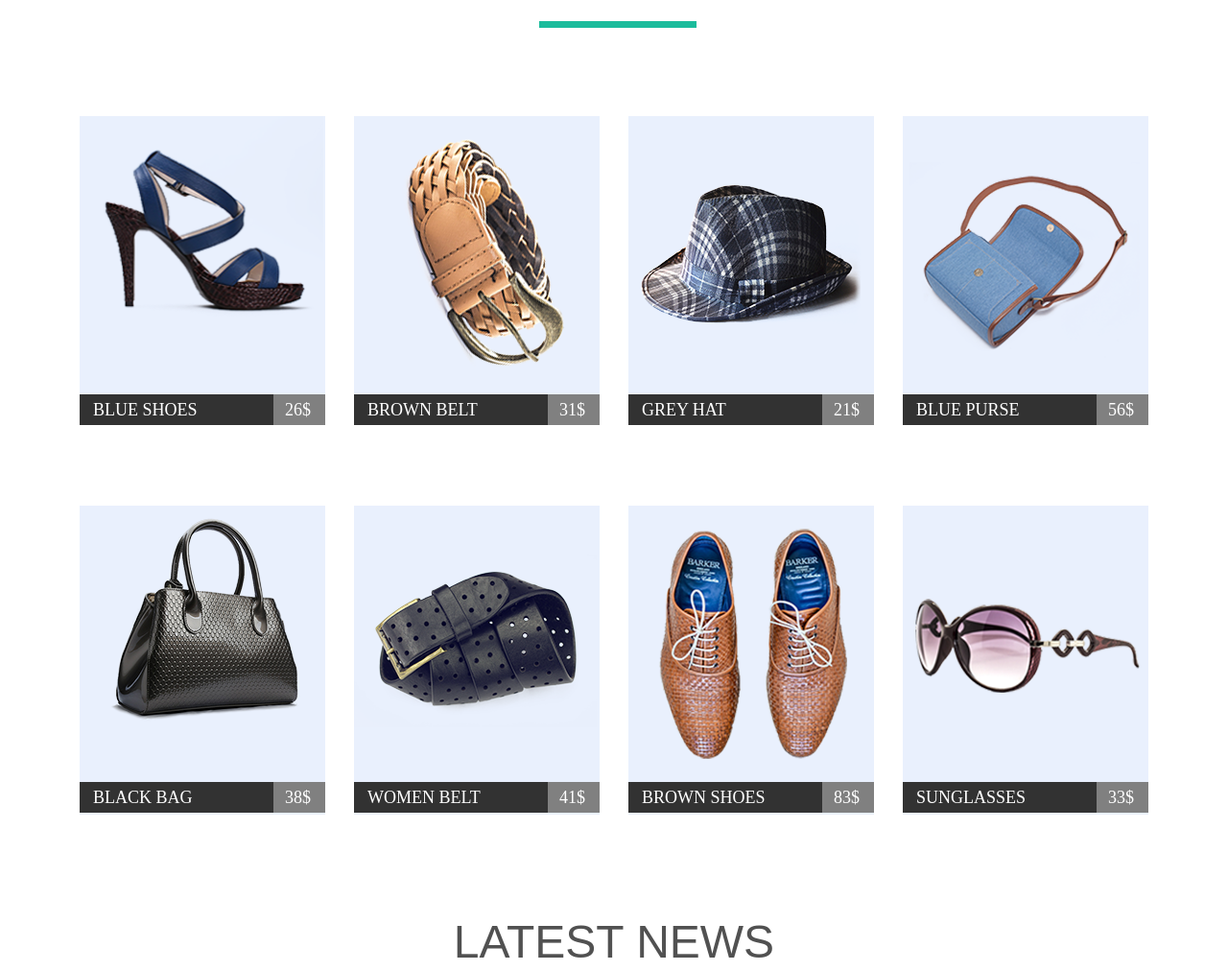
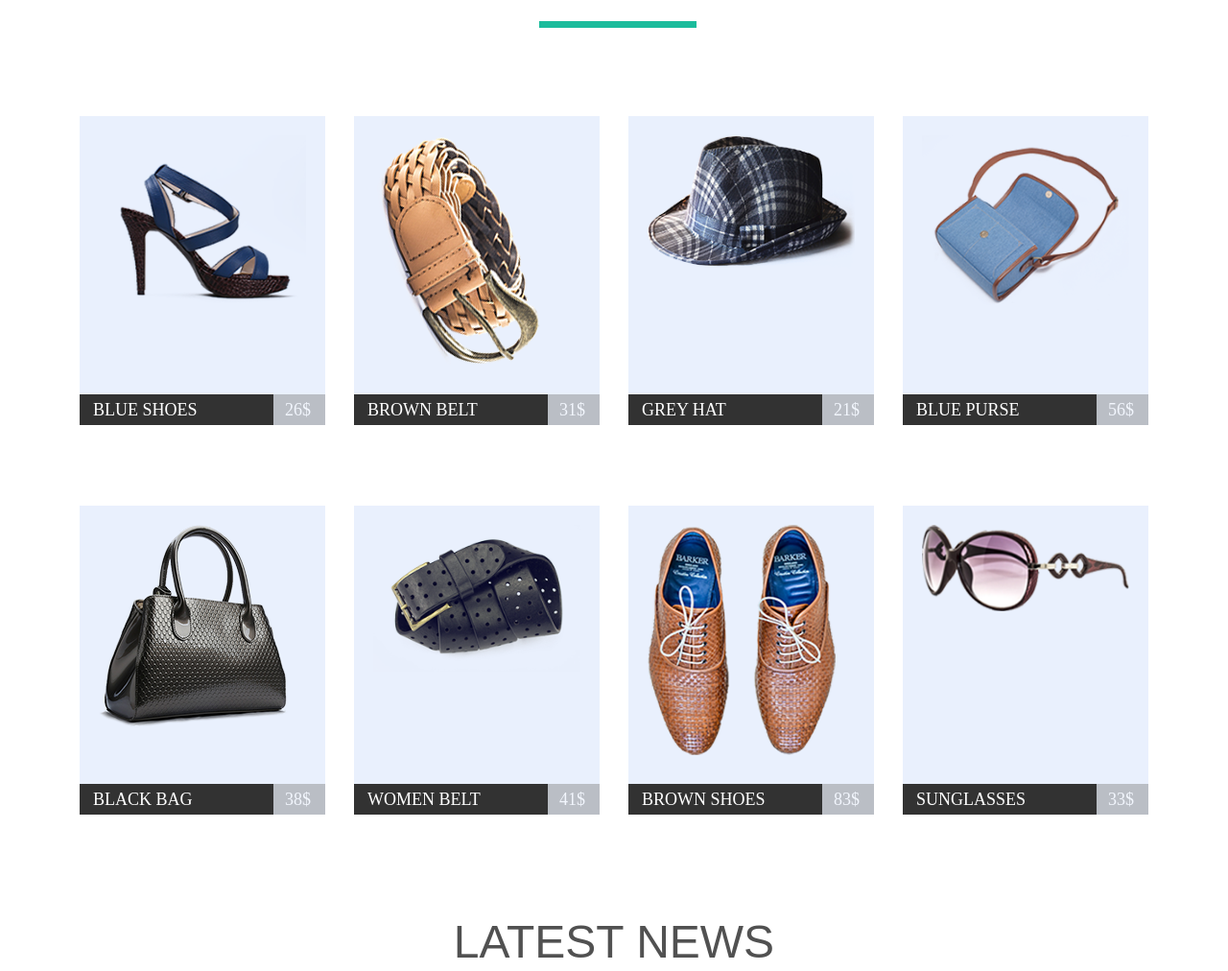
Before and after one commit to DmitriyP911/goit-fe-course, a plain HTML site: page html-css/module-04/index.html in a window 1280 px wide. Shown: the part 223-1235 px from the top of the page at 96% size. Drawn offline with nearby package versions, Linux system fonts and the light colour scheme.

Commit message:
edit module 4

```diff
--- a/html-css/module-04/index.html
+++ b/html-css/module-04/index.html
@@ -16,14 +16,14 @@
     <!-- SITE NAVIGATION -->
 
     <nav class="site-navigation">
-        <img src="img/logo.png" alt="logo img">
+        <a href=""><img src="img/logo.png" alt="logo img"></a>
         <ul class="navigation-list clearfix">
-            <li><a href="#">home</a></li>
-            <li><a href="#">about us</a></li>
-            <li><a href="#">page</a></li>
-            <li><a href="#">shop</a></li>
-            <li><a href="#">blog</a></li>
-            <li><a href="#">contact us</a></li>
+            <li class="navigation-item"><a href="#">home</a></li>
+            <li class="navigation-item"><a href="#">about us</a></li>
+            <li class="navigation-item"><a href="#">page</a></li>
+            <li class="navigation-item"><a href="#">shop</a></li>
+            <li class="navigation-item"><a href="#">blog</a></li>
+            <li class="navigation-item"><a href="#">contact us</a></li>
         </ul>
     </nav>
     <main>
@@ -35,43 +35,59 @@
     </div>
     <section class="featured-list clearfix">
         <ul class="product-list">
-            <li class="first">
-                <img src="img/product1.png" alt="product 1" class="picture1">
+            <li class="menu-item">
+                <div class="product-picture">
+                    <img src="img/product1.png" alt="product 1">
+                </div>
                 <p class="product-name">blue shoes</p>
                 <p class="product-price">26$</p>
             </li>
-            <li class="second">
-                <img src="img/product2.png" alt="product 1" class="picture2">
+            <li class="menu-item">
+                <div class="product-picture">
+                    <img src="img/product2.png" alt="product 1">
+                </div>
                 <p class="product-name">brown belt</p>
                 <p class="product-price">31$</p>
             </li>
-            <li class="third">
-                <img src="img/product3.png" alt="product 3" class="picture3">
+            <li class="menu-item">
+                <div class="product-picture">
+                    <img src="img/product3.png" alt="product 3">
+                </div>
                 <p class="product-name">grey hat</p>
                 <p class="product-price">21$</p>
             </li>
-            <li class="forth">
-                <img src="img/product4.png" alt="product 4" class="picture4">
+            <li class="menu-item">
+                <div class="product-picture">
+                    <img src="img/product4.png" alt="product 4">
+                </div>
                 <p class="product-name">blue purse</p>
                 <p class="product-price">56$</p>
             </li>
-            <li class="fifth">
-                <img src="img/product5.png" alt="product 5" class="picture5">
+            <li class="menu-item">
+                <div class="product-picture">
+                    <img src="img/product5.png" alt="product 5">
+                </div>
                 <p class="product-name">black bag</p>
                 <p class="product-price">38$</p>
             </li>
-            <li class="six">
-                <img src="img/product6.png" alt="product 6" class="picture6">
+            <li class="menu-item">
+                <div class="product-picture">
+                    <img src="img/product6.png" alt="product 6">
+                </div>
                 <p class="product-name">women belt</p>
                 <p class="product-price">41$</p>
             </li>
-            <li class="seven">
-                <img src="img/product7.png" alt="product 7" class="picture7">
+            <li class="menu-item">
+                <div class="product-picture">
+                    <img src="img/product7.png" alt="product 7">
+                </div>
                 <p class="product-name">brown shoes</p>
                 <p class="product-price">83$</p>
             </li>
-            <li class="eight">
-                <img src="img/product8.png" alt="product 8" class="picture8">
+            <li class="menu-item">
+                <div class="product-picture">
+                    <img src="img/product8.png" alt="product 8">
+                </div>
                 <p class="product-name">sunglasses</p>
                 <p class="product-price">33$</p>
             </li>
--- a/html-css/module-04/style.css
+++ b/html-css/module-04/style.css
@@ -37,12 +37,6 @@ img {
     float: left;
 }
 
-.navigation-list {
-    padding-left: 0;
-    margin-left: 646px;
-    width: 467px;
-}
-
 .navigation-list a {
     color: #0f0101;
     font-family: "Open Sans";
@@ -59,7 +53,7 @@ img {
     color: #1abc9c;
 }
 
-.navigation-list li {
+.navigation-item {
     float: right;
     padding-top: 5px;
     padding-bottom: 6px;
@@ -73,7 +67,7 @@ img {
     margin: 0;
 }
 
-.navigation-list li:nth-child(6) {
+.navigation-item:nth-child(6) {
     padding-left: 0px;
 }
 
@@ -106,17 +100,20 @@ img {
     bottom: -32px;
 }
 
-.first-title h2:hover:before {
-    width: 100%;
-    left: 20px;
-}
-
 /* FETURED PRODUCTS BLOCK STYLE */
 
 .product-list {
-    margin: 0;
+    margin: auto;
     padding: 0;
     list-style-type: none;
+}
+
+.product-price {
+    opacity: 0.44;
+}
+
+.product-list li:hover p {
+    background-color: #1abc9c;
 }
 
 .featured-list .product-list img {
@@ -136,14 +133,6 @@ img {
     font-weight: 400;
     line-height: 32px;
     text-transform: uppercase;
-}
-
-.product-list .product-name:hover {
-    background-color: #1abc9c;
-}
-
-.product-list .product-name:focus {
-    background-color: #1abc9c;
 }
 
 .product-list .product-price {
@@ -170,39 +159,13 @@ img {
     opacity: 0.44;
 }
 
-.product-list .first p {
-    margin-top: 20px;
+.product-list .product-picture {
+    padding: 20px;
+    width: 216px;
+    height: 250px;
 }
 
-.product-list .second p {
-    margin-top: 18px;
-}
-
-.product-list .third p {
-    margin-top: 57px;
-}
-
-.product-list .forth p {
-    margin-top: 34px;
-}
-
-.product-list .fifth p {
-    margin-top: 58px;
-}
-
-.product-list .six p {
-    margin-top: 53px;
-}
-
-.product-list .seven p {
-    margin-top: 20px;
-}
-
-.product-list .eight p {
-    margin-top: 89px;
-}
-
-.product-list li {
+.menu-item {
     text-align: bottom;
     float: left;
     height: 322px;
@@ -212,11 +175,11 @@ img {
     background-color: #e9f0fd;
 }
 
-.product-list li:nth-child(1) {
+.menu-item:nth-child(1) {
     margin-left: 0;
 }
 
-.product-list li:nth-child(5) {
+.menu-item:nth-child(5) {
     margin-left: 0;
 }
 
@@ -224,54 +187,6 @@ img {
     padding: 0 38px;
     text-align: center;
     float: left;
-}
-
-.picture1 {
-    width: 254px;
-    height: 266px;
-}
-
-.picture2 {
-    box-sizing: content-box;
-    width: 176px;
-    height: 246px;
-    padding: 22px 43px 0 46px;
-}
-
-.picture3 {
-    width: 229px;
-    height: 158px;
-    padding: 71px 13px 0 13px;
-}
-
-.picture4 {
-    width: 240px;
-    height: 204px;
-    padding: 48px 8px 0 7px;
-}
-
-.picture5 {
-    width: 198px;
-    height: 213px;
-    padding: 13px 25px 0 32px;
-}
-
-.picture6 {
-    width: 254px;
-    height: 180px;
-    padding: 51px 1px 0 0;
-}
-
-.picture7 {
-    width: 196px;
-    height: 240px;
-    padding: 24px 27px 0 32px;
-}
-
-.picture8 {
-    width: 234px;
-    height: 98px;
-    padding: 97px 8px 0 13px;
 }
 
 /* SECOND TITLE STYLE */
@@ -297,11 +212,6 @@ img {
     background: #1abc9c;
     left: 43%;
     bottom: -32px;
-}
-
-.second-title h2:hover:before {
-    width: 100%;
-    left: 20px;
 }
 
 /* LATEST NEWS BLOCK STYLE */
@@ -354,10 +264,6 @@ img {
     background-color: #1abc9c;
 }
 
-.latest-news .news-cards h5:hover:after {
-    width: 346px;
-}
-
 /* BUTTON STYLE */
 
 .btn {
```
